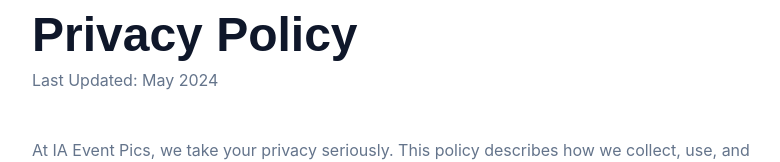
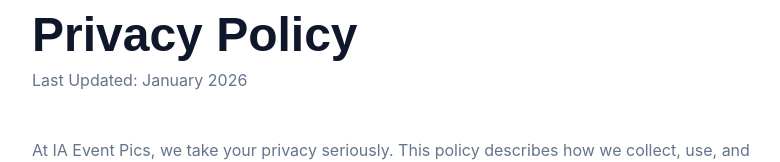
Before and after one commit to tcaruth/ia-event-pics, a SvelteKit app: page /privacy in a window 1280 px wide. Shown: the part 141-303 px from the top of the page, without its empty margins (248-1028 px from the left). Built offline with nearby package versions, Linux system fonts and the light colour scheme.

Commit message:
Update src/routes/privacy/+page.svelte

```diff
--- a/src/routes/privacy/+page.svelte
+++ b/src/routes/privacy/+page.svelte
@@ -10,7 +10,7 @@
     </a>
 
     <h1 class="title">Privacy Policy</h1>
-    <p class="last-updated">Last Updated: May 2024</p>
+    <p class="last-updated">Last Updated: January 2026</p>
 
     <div class="content">
       <p>At IA Event Pics, we take your privacy seriously. This policy describes how we collect, use, and protect your personal information.</p>
```
